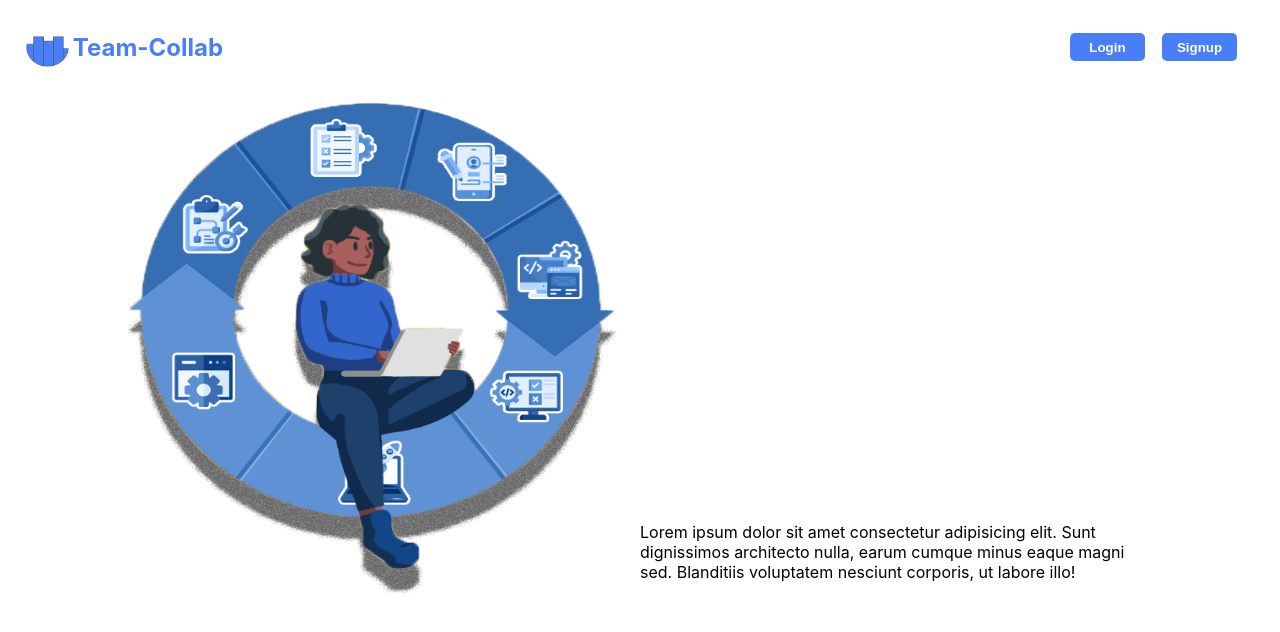
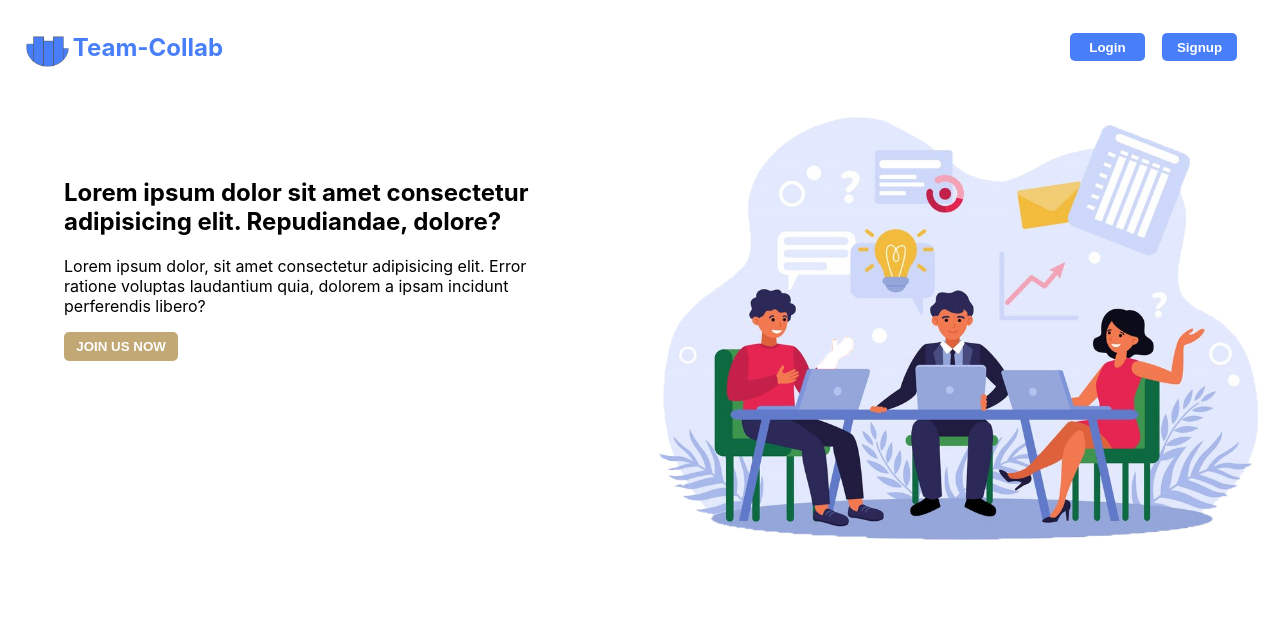
Before and after one commit to kunalsjaswal/collab-suite, a React (Create React App) app in the folder front-end/: page / in a window 1280 px wide. Shown: the top 632 px of the page. Built offline with nearby package versions, Linux system fonts and the light colour scheme.

Commit message:
some changes

```diff
--- a/front-end/src/App.js
+++ b/front-end/src/App.js
@@ -1,6 +1,6 @@
 // import { Routes } from "react-router-dom";
 
-import Slide2 from "./components/Landingpage/Slide2";
+import Carousel from "./components/Landingpage/Carousel";
 import Navbar from "./components/Navbar/Navbar";
 
 
@@ -9,9 +9,8 @@ function App() {
   return (
     <div className="App">
       <Navbar />
-      {/* <Slide1 /> */}
-      <Slide2 />
-      {/* <Slide3 /> */}
+      <Carousel/>
+
       {/* <Routes> */}
       {/* <Route index element = {}/> */}
       {/* </Routes> */}
--- /dev/null
+++ b/front-end/src/components/Landingpage/Carousel.jsx
@@ -0,0 +1,16 @@
+import React from 'react'
+import Slide1 from './Slide1'
+import Slide2 from './Slide2'
+import Slide3 from './Slide3'
+
+
+const Carousel = () => {
+    const items = [<Slide1/>, <Slide2/>, <Slide3/>]
+    return (
+    <div>
+        {items[0]}
+    </div>
+  )
+}
+
+export default Carousel
--- a/front-end/src/components/Landingpage/Slide2.jsx
+++ b/front-end/src/components/Landingpage/Slide2.jsx
@@ -9,9 +9,7 @@ const Slide2 = () => {
                 <img src={slide2_img} alt="" />
             </div>
             <div className='right'>
-                <div>
-                    <p>Lorem ipsum dolor sit amet consectetur adipisicing elit. Sunt dignissimos architecto nulla, earum cumque minus eaque magni sed. Blanditiis voluptatem nesciunt corporis, ut labore illo!</p>
-                </div>
+                <p>Lorem ipsum dolor sit amet consectetur adipisicing elit. Sunt dignissimos architecto nulla, earum cumque minus eaque magni sed. Blanditiis voluptatem nesciunt corporis, ut labore illo!</p>
             </div>
         </SlideTwo>
     )
--- a/front-end/src/components/Landingpage/Style.jsx
+++ b/front-end/src/components/Landingpage/Style.jsx
@@ -10,7 +10,7 @@ export const SlideOne = styled.div`
         margin: 10%;
         button{
             border: 2px solid #C1A875;
-            color: #444655;
+            color: #ffffff;
             background-color: #C1A875;
             padding: 1% 2%;
             border-radius: 5px;
@@ -52,12 +52,9 @@ display: flex;
 justify-items: center;
 align-items: center;
 margin: 0% 10%;
-img{
-    height: 500px;
-    width: 500px;
-}
 .left{
     width: 50%;
+    img{ width: 80%;}
 }
 .right{
     width: 50%;
```
